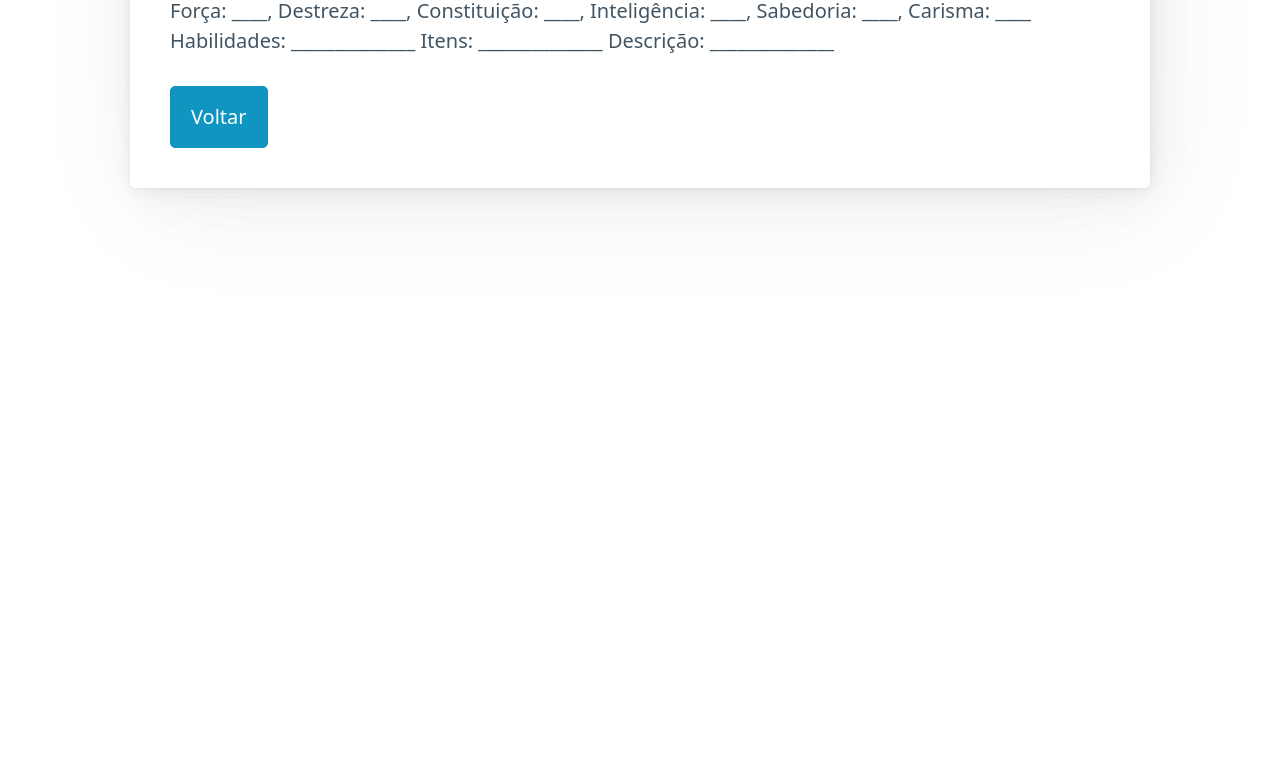
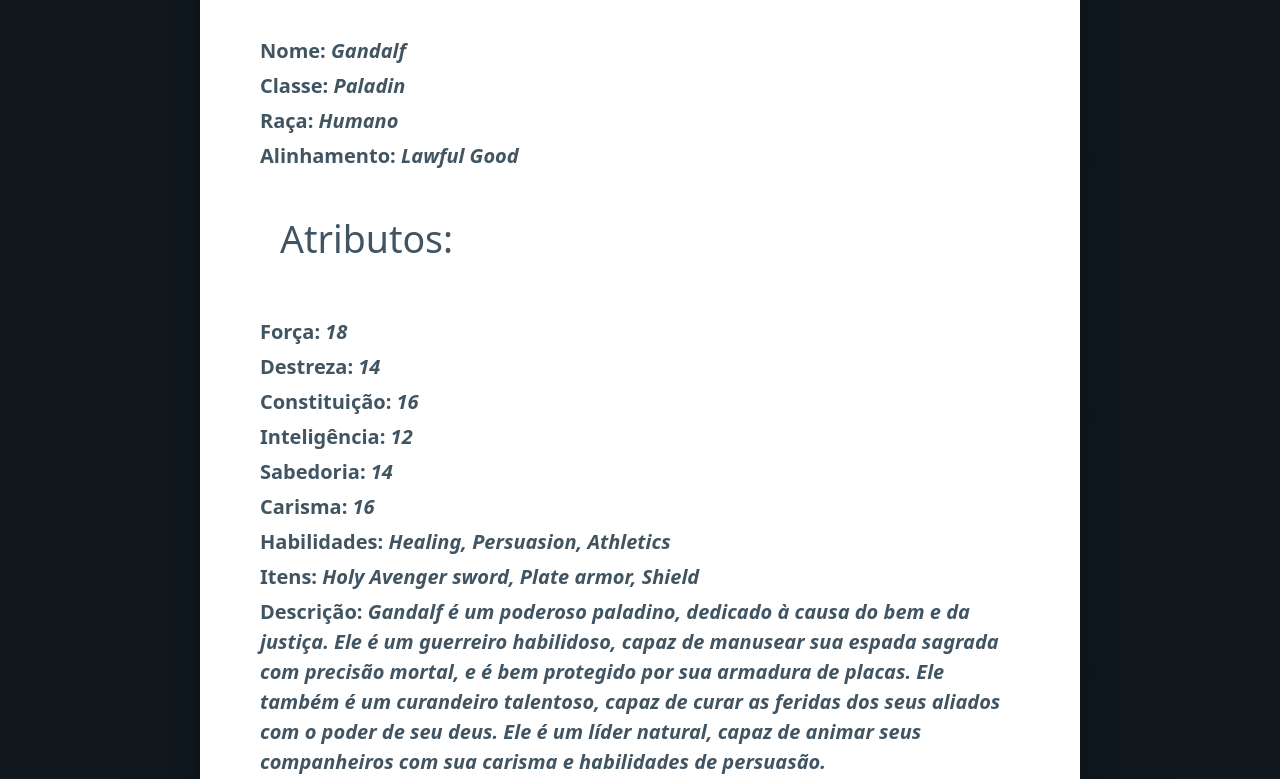
Before and after one commit to 999luan/GestorDeFichas, a Next.js app in the folder fichas-rpg/: page /article/1 in a window 1280 px wide. Shown: the part 601-1380 px from the top of the page. Before the commit the page ends 949 px from the top, so only its background shows below. Built offline with nearby package versions, Linux system fonts and the light colour scheme.

Commit message:
projeto finalizado

```diff
--- a/fichas-rpg/data.js
+++ b/fichas-rpg/data.js
@@ -4,27 +4,95 @@ export const fichas = [
     title: "Ficha de Personagem - Paladin",
     excerpt:
       "Ficha completa para jogadores de RPG interessados em criar um personagem Paladin.",
-    body: "Nome: ______________ \n Classe: Paladin \n Raça: ______________ \n Alinhamento: ______________ \n Atributos: Força: ____, Destreza: ____, Constituição: ____, Inteligência: ____, Sabedoria: ____, Carisma: ____ \n Habilidades: ______________ \n Itens: ______________ \n Descrição: ______________",
+    body: {
+      name: "Gandalf",
+      class: "Paladin",
+      race: "Humano",
+      alignment: "Lawful Good",
+      attributes: {
+        strength: 18,
+        dexterity: 14,
+        constitution: 16,
+        intelligence: 12,
+        wisdom: 14,
+        charisma: 16,
+      },
+      skills: ["Healing", "Persuasion", "Athletics"],
+      items: ["Holy Avenger sword", "Plate armor", "Shield"],
+      description:
+        "Gandalf é um poderoso paladino, dedicado à causa do bem e da justiça. Ele é um guerreiro habilidoso, capaz de manusear sua espada sagrada com precisão mortal, e é bem protegido por sua armadura de placas. Ele também é um curandeiro talentoso, capaz de curar as feridas dos seus aliados com o poder de seu deus. Ele é um líder natural, capaz de animar seus companheiros com sua carisma e habilidades de persuasão.",
+    },
   },
   {
     id: "2",
     title: "Ficha de Personagem - Mago",
     excerpt:
       "Ficha completa para jogadores de RPG interessados em criar um personagem Mago.",
-    body: "Nome: ______________ \n Classe: Mago \n Raça: ______________ \n Alinhamento: ______________ \n Atributos: Força: ____, Destreza: ____, Constituição: ____, Inteligência: ____, Sabedoria: ____, Carisma: ____ \n Habilidades: ______________ \n Itens: ______________ \n Descrição: ______________",
+    body: {
+      name: "Merlin",
+      class: "Mago",
+      race: "Elfo",
+      alignment: "Neutral Good",
+      attributes: {
+        strength: 8,
+        dexterity: 12,
+        constitution: 10,
+        intelligence: 18,
+        wisdom: 16,
+        charisma: 14,
+      },
+      skills: ["Arcana", "Insight", "Perception"],
+      items: ["Staff of power", "Robe of the archmagi", "Book of spells"],
+      description:
+        "Merlin é um mago poderoso e sábio. Ele é versado em arcana e tem uma compreensão profunda dos segredos da magia. Ele é capaz de usar seu cajado de poder para conjurar feitiços poderosos e proteger-se com sua túnica dos arcanos. Ele tem uma mente perspicaz e está sempre atento ao seu entorno, usando sua percepção para detectar ameaças ocultas.",
+    },
   },
   {
     id: "3",
     title: "Ficha de Personagem - Ladrão",
     excerpt:
       "Ficha completa para jogadores de RPG interessados em criar um personagem Ladrão.",
-    body: "Nome: ______________ \n Classe: Ladrão \n Raça: ______________ \n Alinhamento: ______________ \n Atributos: Força: ____, Destreza: ____, Constituição: ____, Inteligência: ____, Sabedoria: ____, Carisma: ____ \n Habilidades: ______________ \n Itens: ______________ \n Descrição: ______________",
+    body: {
+      name: "Robin Hood",
+      class: "Ladrão",
+      race: "Humano",
+      alignment: "Chaotic Good",
+      attributes: {
+        strength: 12,
+        dexterity: 18,
+        constitution: 14,
+        intelligence: 16,
+        wisdom: 8,
+        charisma: 12,
+      },
+      skills: ["Stealth", "Sleight of Hand", "Athletics"],
+      items: ["Longbow", "Short sword", "Thieves' tools"],
+      description:
+        "Robin Hood é um ladrão habilidoso e valente. Ele é capaz de se mover silenciosamente e escondido, usando sua furtariedade para entrar em lugares proibidos. Ele é um arqueiro habilidoso e usa seu arco longo para atacar de longa distância. Ele é um lutador corajoso e usa sua espada curta para se defender em combate corpo a corpo. Ele usa seus instrumentos de ladrão para desarmar armadilhas e abrir fechaduras.",
+    },
   },
   {
     id: "4",
     title: "Ficha de Personagem - Guerreiro",
     excerpt:
       "Ficha completa para jogadores de RPG interessados em criar um personagem Guerreiro.",
-    body: "Nome: ______________ \n Classe: Guerreiro \n Raça: ______________ \n Alinhamento: ______________ \n Atributos: Força: ____, Destreza: ____, Constituição: ____, Inteligência: ____, Sabedoria: ____, Carisma: ____ \n Habilidades: ______________ \n Itens: ______________ \n Descrição: ______________",
+    body: {
+      name: "Conan",
+      class: "Guerreiro",
+      race: "Cimério",
+      alignment: "Chaotic Neutral",
+      attributes: {
+        strength: 18,
+        dexterity: 14,
+        constitution: 16,
+        intelligence: 8,
+        wisdom: 10,
+        charisma: 8,
+      },
+      skills: ["Athletics", "Intimidation", "Survival"],
+      items: ["Battle axe", "Chain mail armor", "Shield"],
+      description:
+        "Conan é um guerreiro poderoso e implacável. Ele é capaz de manusear sua battle axe com precisão mortal e está protegido por sua armadura de cota de malha. Ele é um lutador corajoso e não tem medo de nenhum desafio. Ele é um sobrevivente nato e é capaz de se adaptar a qualquer situação. Ele é um líder natural, capaz de animar seus companheiros com sua presença intimidadadora e suas habilidades de sobrevivência. Ele é um homem solitário, seguindo sua própria moral e código de conduta, sem se preocupar com as leis ou regras sociais. Sua natureza caótica o leva a seguir seus próprios desejos e impulsos, sem se preocupar com as consequências.",
+    },
   },
 ];
--- a/fichas-rpg/src/components/ArticleItem.js
+++ b/fichas-rpg/src/components/ArticleItem.js
@@ -4,8 +4,10 @@ import articleStyles from "../styles/Article.module.css";
 const ArticleItem = ({ article }) => {
   return (
     <Link href={`/article/${article.id}`} className={articleStyles.card}>
-      <h3>{article.title} &rarr;</h3>
-      <p>{article.excerpt}</p>
+      <div className="grid">
+        <h3>{article.title} &rarr;</h3>
+        <p>{article.excerpt}</p>
+      </div>
     </Link>
   );
 };
--- a/fichas-rpg/src/components/FichaForm.js
+++ b/fichas-rpg/src/components/FichaForm.js
@@ -1,5 +1,6 @@
 import { fichas } from "../../data";
 import { useState } from "react";
+import Link from "next/link";
 
 const FichaForm = () => {
   const [formData, setFormData] = useState({
@@ -194,6 +195,10 @@ const FichaForm = () => {
 
         <input type="submit" value="Enviar" onClick={handleSubmit} />
       </form>
+      <Link href="/" role="button">
+        {" "}
+        Voltar
+      </Link>
     </div>
   );
 };
--- a/fichas-rpg/src/components/Layout.js
+++ b/fichas-rpg/src/components/Layout.js
@@ -8,10 +8,10 @@ const Layout = ({ children }) => {
   return (
     <>
       <Meta />
+      <Nav />
       <div className={styles.container}>
         <main className={styles.main}>
           <Header />
-          <Nav />
           {children}
         </main>
       </div>
--- a/fichas-rpg/src/components/Nav.js
+++ b/fichas-rpg/src/components/Nav.js
@@ -12,9 +12,7 @@ const Nav = () => {
         <li>
           <Link href="/criaficha">Criar Fichas</Link>
         </li>
-        <li>
-          <Link href="#">Cadastrar Fichas</Link>
-        </li>
+
         <li>
           <a href="#" role="button" className="botao">
             Login
--- a/fichas-rpg/src/pages/_document.js
+++ b/fichas-rpg/src/pages/_document.js
@@ -3,7 +3,7 @@ import Document, { Html, Head, Main, NextScript } from "next/document";
 class MyDocument extends Document {
   render() {
     return (
-      <Html lang="pt-br" data-theme="light">
+      <Html lang="pt-br" data-theme="dark">
         <Head />
         <body>
           <Main />
--- a/fichas-rpg/src/pages/article/[id]/index.js
+++ b/fichas-rpg/src/pages/article/[id]/index.js
@@ -1,14 +1,90 @@
 import { useRouter } from "next/router";
 import { server } from "../../../../config";
+import articleStyles from "../../../styles/Article.module.css";
+
 import Link from "next/link";
 const article = ({ article }) => {
   const router = useRouter();
   const { id } = router.query;
 
   return (
-    <article>
-      <h1> {article.title}</h1>
-      <p>{article.body}</p>
+    <article data-theme="light" contenteditable="true">
+      <div className={articleStyles.ficha}>
+        <h1 className={articleStyles.fichaTitle}> {article.title}</h1>
+        <p className={articleStyles.fichaLabel}>
+          Nome:{" "}
+          <span className={articleStyles.fichaValue}>{article.body.name}</span>
+        </p>
+        <p className={articleStyles.fichaLabel}>
+          Classe:{" "}
+          <span className={articleStyles.fichaValue}>{article.body.class}</span>
+        </p>
+        <p className={articleStyles.fichaLabel}>
+          Raça:{" "}
+          <span className={articleStyles.fichaValue}>{article.body.race}</span>
+        </p>
+        <p className={articleStyles.fichaLabel}>
+          Alinhamento:{" "}
+          <span className={articleStyles.fichaValue}>
+            {article.body.alignment}
+          </span>
+        </p>
+        <p className={articleStyles.fichaSection}>Atributos:</p>
+        <p className={articleStyles.fichaLabel}>
+          Força:{" "}
+          <span className={articleStyles.fichaValue}>
+            {article.body.attributes.strength}
+          </span>
+        </p>
+        <p className={articleStyles.fichaLabel}>
+          Destreza:{" "}
+          <span className={articleStyles.fichaValue}>
+            {article.body.attributes.dexterity}
+          </span>
+        </p>
+        <p className={articleStyles.fichaLabel}>
+          Constituição:{" "}
+          <span className={articleStyles.fichaValue}>
+            {article.body.attributes.constitution}
+          </span>
+        </p>
+        <p className={articleStyles.fichaLabel}>
+          Inteligência:{" "}
+          <span className={articleStyles.fichaValue}>
+            {article.body.attributes.intelligence}
+          </span>
+        </p>
+        <p className={articleStyles.fichaLabel}>
+          Sabedoria:{" "}
+          <span className={articleStyles.fichaValue}>
+            {article.body.attributes.wisdom}
+          </span>
+        </p>
+        <p className={articleStyles.fichaLabel}>
+          Carisma:{" "}
+          <span className={articleStyles.fichaValue}>
+            {article.body.attributes.charisma}
+          </span>
+        </p>
+        <p className={articleStyles.fichaLabel}>
+          Habilidades:{" "}
+          <span className={articleStyles.fichaValue}>
+            {article.body.skills.join(", ")}
+          </span>
+        </p>
+        <p className={articleStyles.fichaLabel}>
+          Itens:{" "}
+          <span className={articleStyles.fichaValue}>
+            {article.body.items.join(", ")}
+          </span>
+        </p>
+        <p className={articleStyles.fichaLabel}>
+          Descrição:{" "}
+          <span className={articleStyles.fichaValue}>
+            {article.body.description}
+          </span>
+        </p>
+      </div>
       <Link href="/" role="button">
         {" "}
         Voltar
--- a/fichas-rpg/src/styles/Article.module.css
+++ b/fichas-rpg/src/styles/Article.module.css
@@ -1,16 +1,14 @@
 .grid {
   display: flex;
-  align-items: center;
+  flex-direction: column;
+  align-items: stretch;
   justify-content: center;
   flex-wrap: wrap;
-  max-width: 800px;
+
+  max-width: 100%;
   margin-top: 3rem;
 }
-.cardBox {
-  background-color: rgb(255, 255, 255);
-  border-radius: 12px;
-  width: 100%;
-}
+
 .card {
   margin: 1rem;
   flex-basis: 45%;
@@ -52,3 +50,32 @@
     flex-direction: column;
   }
 }
+.ficha {
+  padding: 20px;
+  border-radius: 10px;
+  gap: 4rem;
+  max-width: 800px;
+  min-height: 1000px;
+}
+
+.fichaTitle {
+  text-align: center;
+  font-size: 2em;
+  margin-bottom: 20px;
+}
+
+.fichaLabel {
+  font-weight: bold;
+  margin-bottom: 5px;
+}
+
+.fichaValue {
+  font-style: italic;
+}
+
+.fichaSection {
+  padding: 20px;
+
+  font-size: 1.5em;
+  margin-top: 20px;
+}
--- a/fichas-rpg/src/styles/Layout.module.css
+++ b/fichas-rpg/src/styles/Layout.module.css
@@ -5,6 +5,7 @@
   align-items: center;
   padding: 6rem;
   min-height: 100vh;
+  width: 100%;
   font-size: 1.25rem;
 }
 .container {
```
